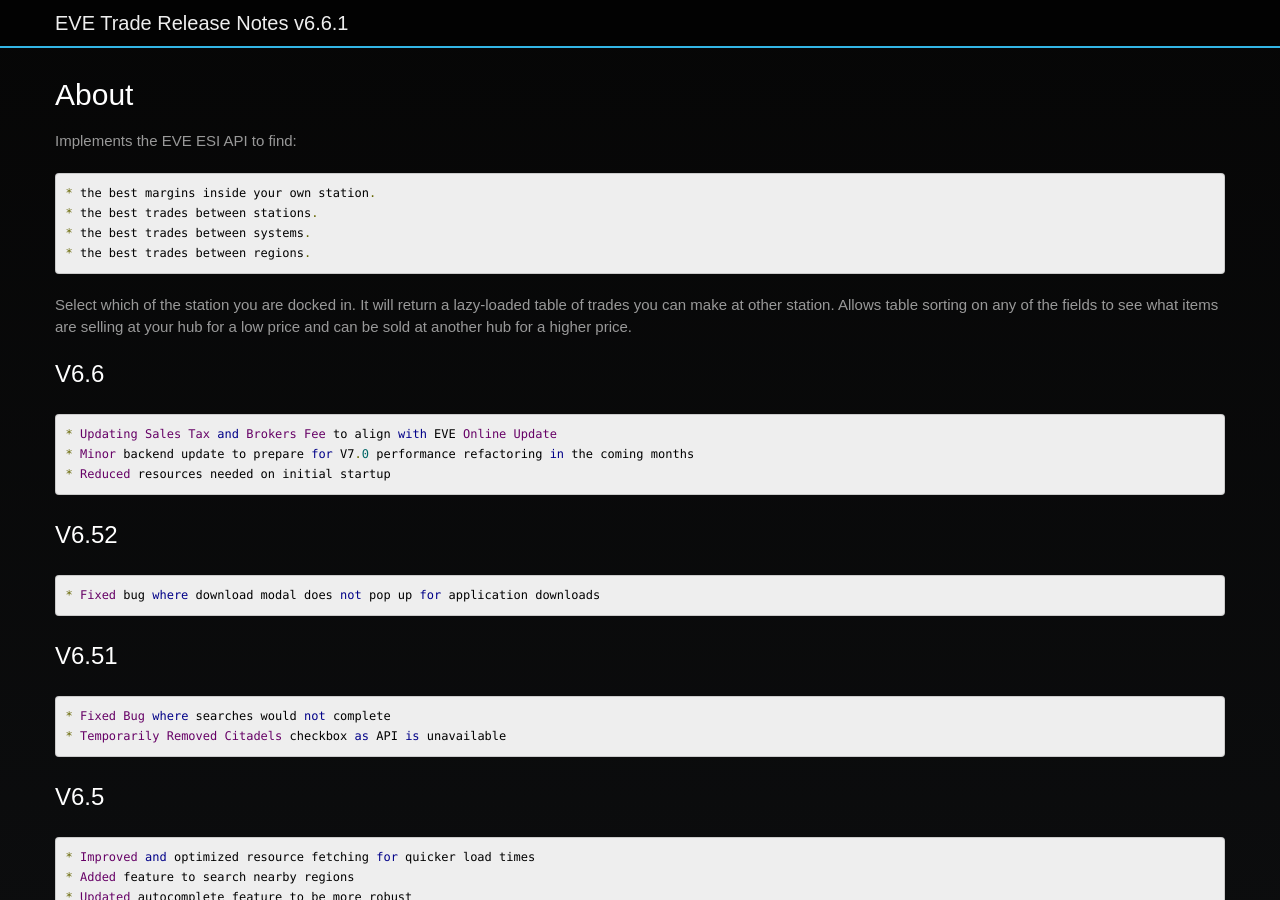
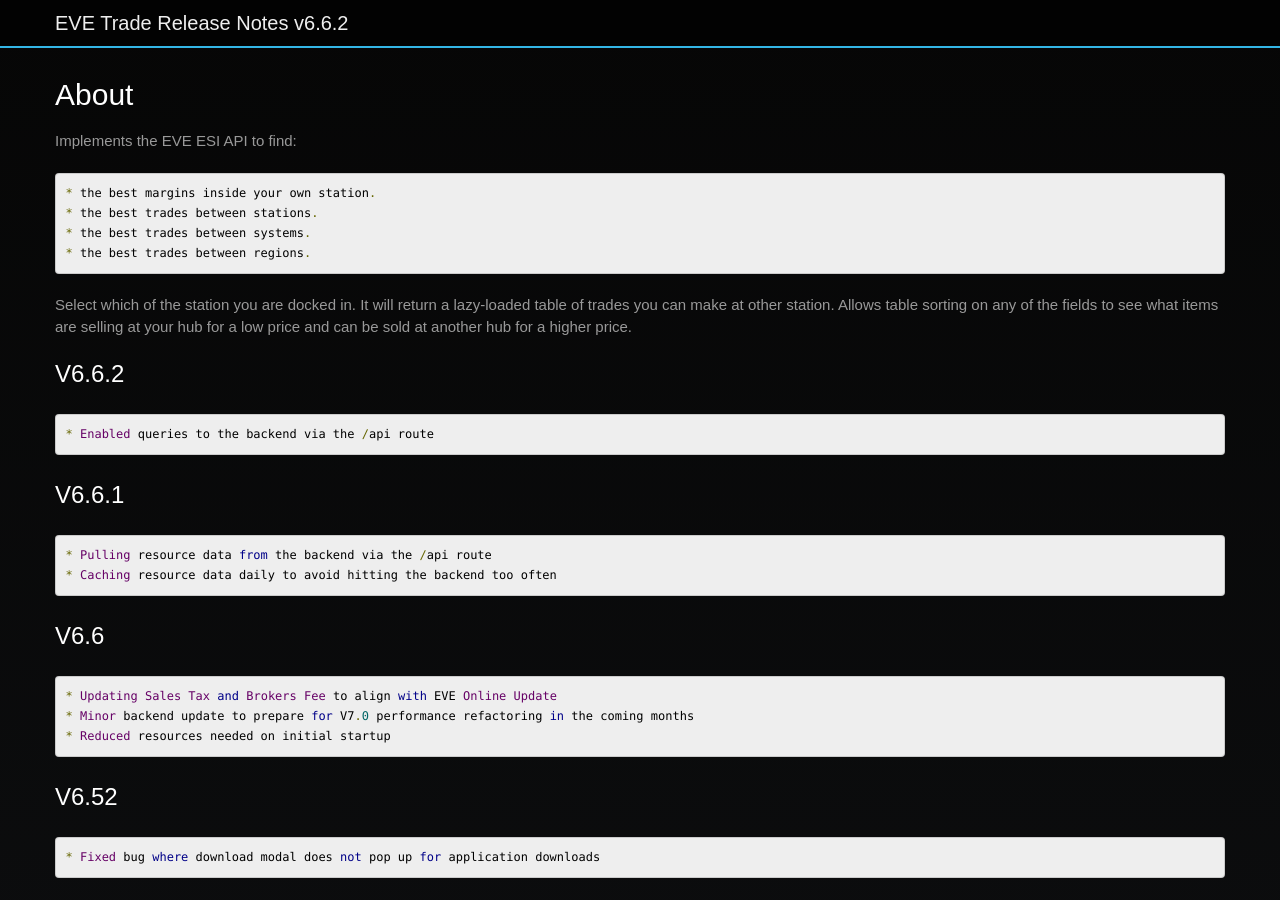
Before and after one commit to awhipp/evetrade, a Jekyll site: the page built from release.md, in a window 1280 px wide and 900 px high. Built offline with Jekyll 4.4.1, drawn with Linux system fonts in a browser that asks for light colours; some web fonts are replaced.

Commit message:
V6.6.2
Enabled queries to the backend via the /api route

```diff
--- a/_config.yml
+++ b/_config.yml
@@ -1,6 +1,6 @@
 name: EVE Trade
-version: v6.6.1
-version_full: Version 6.6.1
+version: v6.6.2
+version_full: Version 6.6.2
 baseurl:
 url: https://evetrade.space
 
--- a/_layouts/release.html
+++ b/_layouts/release.html
@@ -15,6 +15,13 @@
     * the best trades between regions.
 
 Select which of the station you are docked in. It will return a lazy-loaded table of trades you can make at other station. Allows table sorting on any of the fields to see what items are selling at your hub for a low price and can be sold at another hub for a higher price.
+
+### V6.6.2
+    * Enabled queries to the backend via the /api route
+
+### V6.6.1
+    * Pulling resource data from the backend via the /api route
+    * Caching resource data daily to avoid hitting the backend too often
 
 ### V6.6
     * Updating Sales Tax and Brokers Fee to align with EVE Online Update
--- a/netlify.toml
+++ b/netlify.toml
@@ -2,6 +2,12 @@
   base = "/"
   publish = "/dist"
   command = "jekyll build"
+
+[[headers]]
+  # Enable CORS on API
+  for = "/api/*"
+    [headers.values]
+    Access-Control-Allow-Origin = "*"
 
 [[redirects]]
   from = "/api/resource"
--- a/sitemap.xml
+++ b/sitemap.xml
@@ -6,12 +6,12 @@
             http://www.sitemaps.org/schemas/sitemap/0.9/sitemap.xsd">
 <url>
   <loc>https://evetrade.space/</loc>
-  <lastmod>2022-04-10T00:00:00+00:00</lastmod>
+  <lastmod>2022-07-09T00:00:00+00:00</lastmod>
   <changefreq>weekly</changefreq>
 </url>
 <url>
   <loc>https://evetrade.space/release.html</loc>
-  <lastmod>2022-04-10T00:00:00+00:00</lastmod>
+  <lastmod>2022-07-09T00:00:00+00:00</lastmod>
   <changefreq>weekly</changefreq>
 </url>
 </urlset>
```
Also changed, not shown: index.md (+1 -6 lines), js/common.js (+10 -8 lines).
